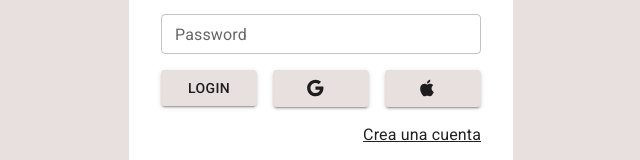
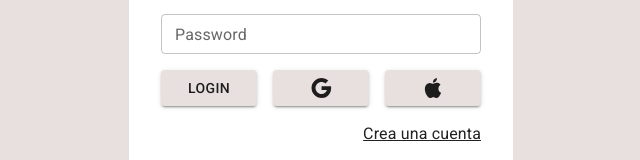
Before and after one commit to Carlosmarrano/TechnicalService, a React (Vite) app: page /auth/login in a window 1280 px wide. Shown: the part 372-532 px from the top of the page, without its empty margins (319-959 px from the left). Built offline with nearby package versions, Linux system fonts and the light colour scheme.

Commit message:
LoginPage Actualizado

```diff
--- a/src/auth/pages/LoginPage.jsx
+++ b/src/auth/pages/LoginPage.jsx
@@ -20,10 +20,10 @@ export const LoginPage = () => {
             <Button variant="contained" fullWidth >Login</Button>
           </Grid>
           <Grid size={{ xs: 4 }}>
-            <Button variant="contained" sx={{height: "37px"}} fullWidth startIcon={<Google />}></Button>
+            <Button variant="contained" sx={{height: "36.5px"}} fullWidth aria-label='Google' aria-labelledby='link' role='button' ><Google/></Button>
           </Grid>
           <Grid size={{ xs: 4 }}>
-            <Button variant="contained" sx={{height: "37px"}} fullWidth  startIcon={<Apple />}></Button>
+            <Button variant="contained" sx={{height: "36.5px"}} fullWidth aria-label='Apple' aria-labelledby='link' role='button'><Apple/></Button>
           </Grid>
         </Grid>
         <Grid container direction="row" justifyContent="end" sx={{ mt: 2 }}>
```
